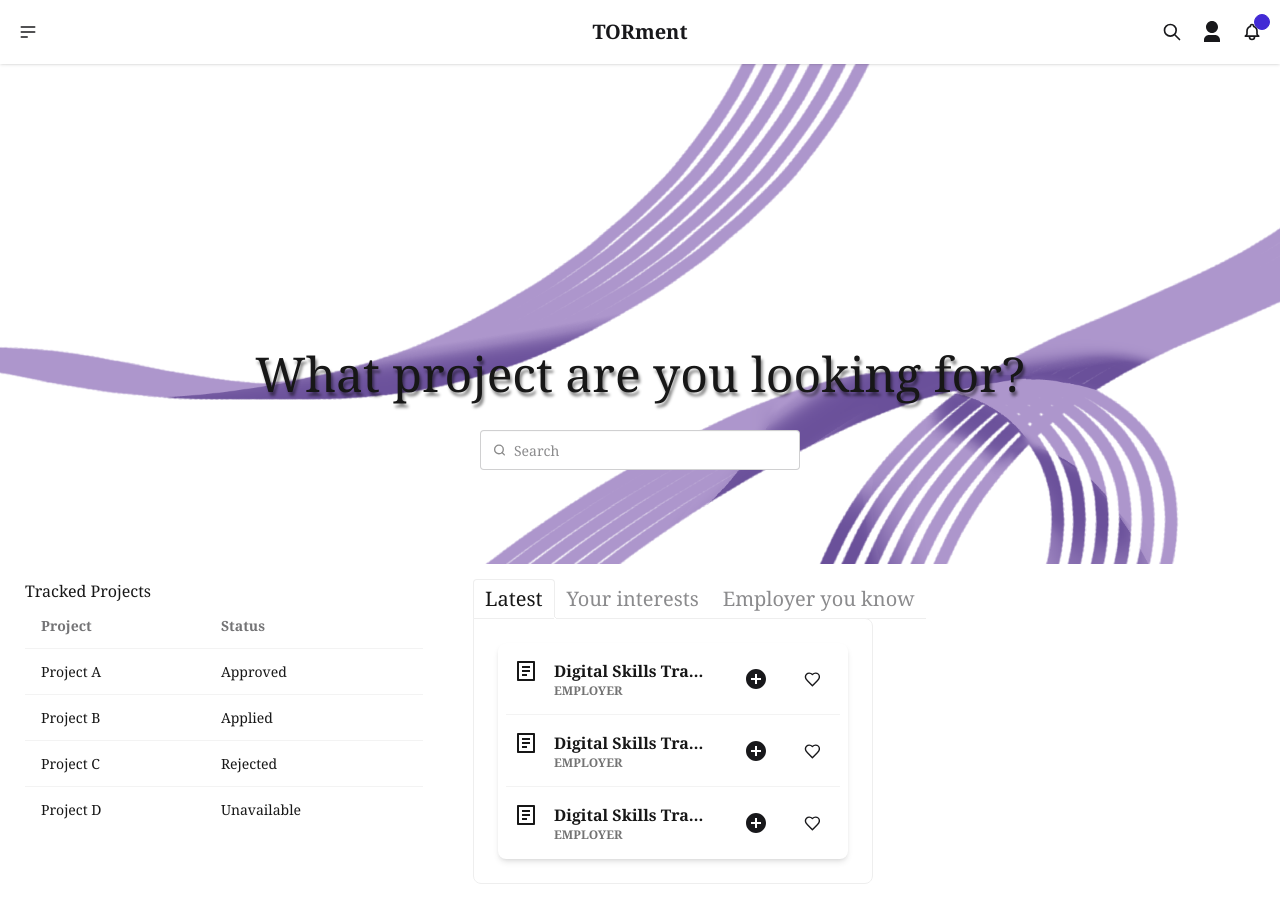
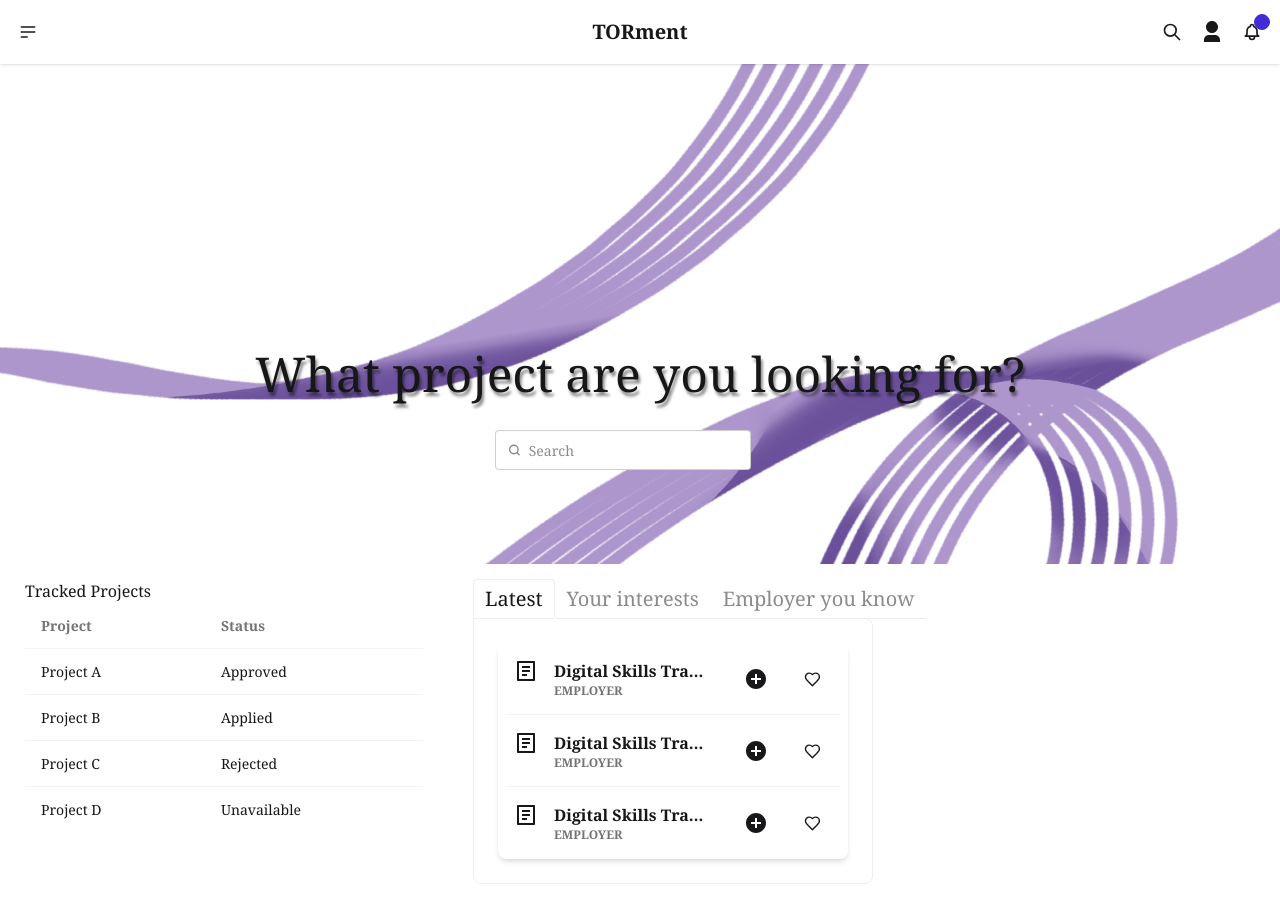
Before and after one commit to TORmax-KU/TORmax-Frontend, a Next.js app: page / in a window 1280 px wide. Built offline with nearby package versions, Linux system fonts and the light colour scheme.

Commit message:
Filter Popup setup popover modal

```diff
--- a/app/tor-list/page.tsx
+++ b/app/tor-list/page.tsx
@@ -17,7 +17,7 @@
                 paddingRight: 100,
                 paddingTop: 50
             }}>
-                <ProjectListing biginfo/>
+                <ProjectListing detailed/>
             </div>
 
         </div>
--- a/component/ProjectListings/ProjectListing.tsx
+++ b/component/ProjectListings/ProjectListing.tsx
@@ -1,16 +1,16 @@
 import ProjectListingItem from "./ProjectListingItem";
 
-export interface BigInfoVersion {
-    biginfo?: boolean
+export interface DetailedVersion {
+    detailed?: boolean
 }
 
-export default function ProjectListing({ biginfo = false }: BigInfoVersion) {
+export default function ProjectListing({ detailed = false }: DetailedVersion) {
     // accept TOR query list
     return (
         <ul className="list bg-base-100 rounded-box shadow-md">
-            <ProjectListingItem biginfo={biginfo} />
-            <ProjectListingItem biginfo={biginfo} />
-            <ProjectListingItem biginfo={biginfo} />
+            <ProjectListingItem detailed={detailed} />
+            <ProjectListingItem detailed={detailed} />
+            <ProjectListingItem detailed={detailed} />
         </ul>
     )
 }
--- a/component/ProjectListings/ProjectListingItem.tsx
+++ b/component/ProjectListings/ProjectListingItem.tsx
@@ -1,8 +1,8 @@
 import { RiAddCircleFill, RiFileList2Line } from "@remixicon/react";
 import Link from "next/link";
-import { BigInfoVersion } from "./ProjectListing";
+import { DetailedVersion } from "./ProjectListing";
 
-export default function ProjectListingItem({ biginfo = false }: BigInfoVersion) {
+export default function ProjectListingItem({ detailed = false }: DetailedVersion) {
     // accept TOR obj
     return (
         <Link href="/tor-page/1" style={{
@@ -16,7 +16,7 @@
                     <div className="font-semibold text-base truncate w-[150px]">Digital Skills Training for Rural Youth</div>
                     <div className="text-xs uppercase font-semibold opacity-60">Employer</div>
                 </div>
-                {biginfo ?
+                {detailed ?
                     (<div className="mt-1 flex flex-wrap gap-x-3 gap-y-1 text-xs opacity-70">
                         <span className=" overflow-y-auto">📍 Northern Region, Thailand</span>
                     </div>) : (null)
--- /dev/null
+++ b/component/Searchbar/FilterOptions.tsx
@@ -0,0 +1,7 @@
+export default function FilterOptions() {
+    return (
+        <div>
+            FilterOptions
+        </div>
+    )
+}
--- /dev/null
+++ b/component/Searchbar/SearchFilter.tsx
@@ -0,0 +1,20 @@
+import { RiFilter2Fill } from "@remixicon/react";
+import React from "react";
+import FilterOptions from "./FilterOptions";
+
+export default function SearchFilter() {
+    return (
+        <React.Fragment>
+            <label htmlFor="my_modal_7" ><RiFilter2Fill/></label>
+
+            <input type="checkbox" id="my_modal_7" className="modal-toggle" />
+            <div className="modal" role="dialog">
+                <div className="modal-box">
+                    <FilterOptions/>
+                </div>
+                <label className="modal-backdrop" htmlFor="my_modal_7">Close</label>
+            </div>
+        </React.Fragment>
+
+    )
+}
--- a/component/Searchbar/SearchInput.tsx
+++ b/component/Searchbar/SearchInput.tsx
@@ -1,6 +1,15 @@
-export default function SearchInput() {
+import React from "react";
+import { DetailedVersion } from "../ProjectListings/ProjectListing";
+import SearchFilter from "./SearchFilter";
+
+export default function SearchInput({ detailed = false }: DetailedVersion) {
     return (
-        <label className="input">
+        <div style={{
+            display: 'flex',
+            gap: 10,
+            alignItems: 'center'
+        }}>
+            <label className="input">
             <svg className="h-[1em] opacity-50" xmlns="http://www.w3.org/2000/svg" viewBox="0 0 24 24">
                 <g
                     strokeLinejoin="round"
@@ -14,6 +23,9 @@
                 </g>
             </svg>
             <input type="search" required placeholder="Search" />
-        </label>
+
+        </label><SearchFilter/>
+        </div>
+
     )
 }
```
